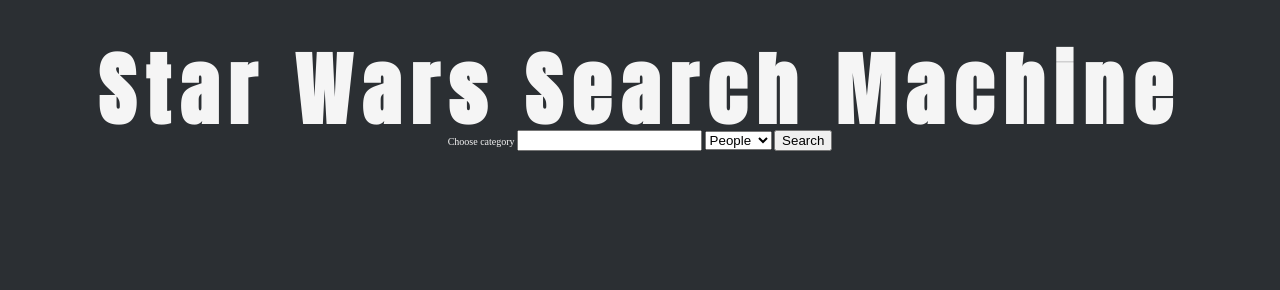
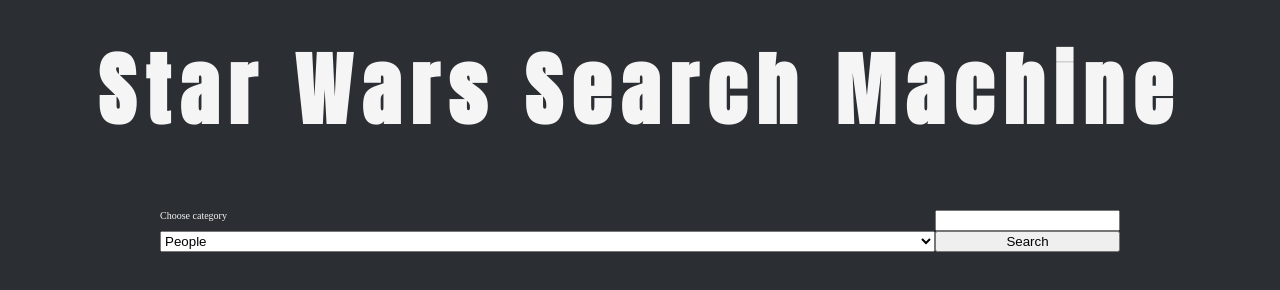
Before and after one commit to KP1976/Star-Wars-API, a website built with webpack: page src/index.html in a window 1280 px wide. Built offline with nearby package versions, Linux system fonts and the light colour scheme.

Commit message:
Add form style

```diff
--- a/src/scss/style.scss
+++ b/src/scss/style.scss
@@ -37,3 +37,11 @@
 	line-height: 1;
 	margin: 0;
 }
+
+.form {
+	display: grid;
+	grid-template-columns: 5fr 1fr;
+	grid-template-rows: repeat(3, auto);
+	margin-top: 8rem;
+	width: 80%;
+}
```
